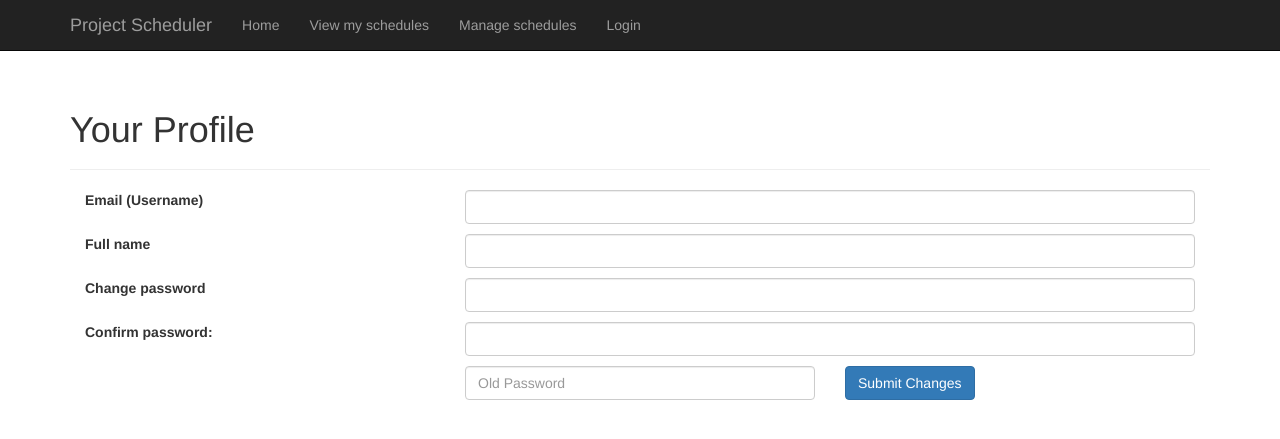
After one commit to adityadhara/RA-Scheduler, a Flask app: page /profile in a window 1280 px wide. The commit adds this page. Shown: the top 439 px of the page. Run offline with Flask 2, Linux system fonts and the light colour scheme; parts of the project's set-up code (start-up, migrations or seed data) failed here and were passed over; some libraries are stand-ins or nearby versions.

Commit message:
Completed profile page

```diff
--- a/main/forms.py
+++ b/main/forms.py
@@ -8,13 +8,21 @@ class Login(Form):
     pwd_hash = wtforms.HiddenField("pwd_secret", [validators.DataRequired(message="Password missing")], id="pwd_secret")
 
 class Registration(Login):
-    #validator:
-    def check_same(form, field):
-        if field.data != form.pwd_hash.data:
-            raise validators.ValidationError("Password is not the same")
+    name = wtforms.StringField("Full name", [validators.DataRequired(message="Name required")])
+    pwd2_hash = wtforms.HiddenField("pwd2_secret", [validators.DataRequired(message="Repeat password"), validators.EqualTo('pwd_hash', "Passwords must be the same")], id="pwd2_secret")
 
-    name = wtforms.StringField("Full name", [validators.DataRequired(message="Name required")])
-    pwd2_hash = wtforms.HiddenField("pwd2_secret", [validators.DataRequired(message="Repeat password"), check_same], id="pwd2_secret")
+class Profile(Registration):
+    #new validator for pwd2_hash
+    def check_equal_if_pwd(form, field):
+        if form.pwd_hash.data and form.pwd_hash.data != "":
+            if form.pwd_hash.data != field.data:
+                raise validators.ValidationError("Passwords must be the same")
+
+    #modify pwd_hash and pwd2_hash
+    pwd_hash = wtforms.HiddenField("pwd_secret", [validators.Optional()], id="pwd_secret")
+    pwd2_hash = wtforms.HiddenField("pwd2_secret", [check_equal_if_pwd], id="pwd2_secret")
+
+    old_pwd_hash = wtforms.HiddenField("old_pwd_secret", [validators.DataRequired(message="Current password required")], id="old_pwd_secret")
 
 #other forms
 class CreateTeam(Form):
--- a/main/templates/base.html
+++ b/main/templates/base.html
@@ -21,12 +21,12 @@
   ('/view_schedules', 'view_schedules', 'View my schedules'),
   ('/manage_schedules', 'manage_schedules', 'Manage schedules')
 ] -%}
-{% set user_navigation_bar = [
-  ('/settings', 'settings', 'Settings'),
-  ('/logout', 'logout', 'Logout')
-] -%}
 {% set non_user_navigation_bar = [
   ('/login', 'login', 'Login')
+] -%}
+{% set user_navigation_bar = [
+  ('/profile', 'profile', 'Profile'),
+  ('/logout', 'logout', 'Logout')
 ] -%}
 
 {% set active_page = active_page|default('index') -%}
--- /dev/null
+++ b/main/templates/profile.html
@@ -0,0 +1,81 @@
+{% extends "base.html" %}
+{% set active_page = "settings" %}
+
+{% block js_imports %}
+	<script src="/static/js/sha256.js"></script>
+	<script>
+	$(document).ready(function() {
+		$("[name=profile]").submit(function() {
+			if ($("#profileform_password").val() != "") {
+				$("[name=profile] #pwd_secret").val(Sha256.hash($("#profileform_password").val()));
+			}
+			if ($("#profileform_password_repeat").val() != "") {
+				$("[name=profile] #pwd2_secret").val(Sha256.hash($("#profileform_password_repeat").val()));
+			}
+			if ($("#old_password").val() != "") {
+				$("[name=profile] #old_pwd_secret").val(Sha256.hash($("#old_password").val()));
+			}
+		});
+	});
+	</script>
+{% endblock %}
+{% block content %}
+	<div class="row">
+		<div class="col-md-12" id="registration">
+			<div class="page-header">
+				<h1>Your Profile</h1>
+			</div>
+			<form role="form" action="{{ url_for('profile') }}" method="post" name="profile">
+			{{ profileform.hidden_tag() }}
+				<div class="form-group">
+					{{ profileform.email.label(class="control-label col-sm-4") }}
+					<div class="col-sm-8">
+						{{ profileform.email(class="form-control") }}
+						<span class="help-block">
+							{% if profileform.email.errors %}{% for error in profileform.email.errors %}{{error}}{% endfor %}{% endif %}
+						</span>
+					</div>
+				</div>
+				<div class="form-group">
+					{{ profileform.name.label(class="control-label col-sm-4") }}
+					<div class="col-sm-8">
+						{{ profileform.name(class="form-control") }}
+						<span class="help-block">
+							{% if profileform.name.errors %}{% for error in profileform.name.errors %}{{error}}{% endfor %}{% endif %}
+						</span>
+					</div>
+				</div>
+				<div class="form-group">
+					<label class="control-label col-sm-4" for="profileform_password">Change password</label>
+					<div class="col-sm-8">
+						<input class="form-control" id="profileform_password" name="profileform_password" type="password">
+						<span class="help-block">
+							{% if profileform.pwd_hash.errors %}{% for error in profileform.pwd_hash.errors %}{{error}}{% endfor %}{% endif %}
+						</span>
+					</div>
+				</div>
+				<div class="form-group">
+					<label class="control-label col-sm-4" for="profileform_password_repeat">Confirm password:</label>
+					<div class="col-sm-8">
+						<input class="form-control" id="profileform_password_repeat" name="profileform_password_repeat" type="password">
+						<span class="help-block">
+							{% if profileform.pwd2_hash.errors %}{% for error in profileform.pwd2_hash.errors %}{{error}}{% endfor %}{% endif %}
+						</span>
+					</div>
+				</div>
+				<div class="form-group">
+					<div class="col-sm-4"></div>
+					<div class="col-sm-4">
+						<input class="form-control" id="old_password" name="old_password" type="password" placeholder="Old Password">
+						<span class="help-block">
+							{% if profileform.old_pwd_hash.errors %}{% for error in profileform.old_pwd_hash.errors %}{{error}}{% endfor %}{% endif %}
+						</span>
+					</div>
+					<div class="col-sm-4">
+						<input class="btn btn-primary" id="profileform_submit" type="submit" value="Submit Changes">
+					</div>
+				</div>
+			</form>
+		</div>
+	</div>
+{% endblock %}
--- a/main/templates/settings.html
+++ /dev/null
@@ -1,6 +0,0 @@
-{% extends "base.html" %}
-{% set active_page = "settings" %}
-
-{% block content %}
-	<h1>Settings</h1>
-{% endblock %}
--- a/main/views.py
+++ b/main/views.py
@@ -28,6 +28,7 @@ def manage_schedules():
 @login.login_required
 @app.route('/view_schedules')
 def view_schedules():
+    print current_user
     mock_list = mocks.mock_schedule_list
     return render_template("view_schedules.html", title="View",
                            schedules=mock_list)
@@ -45,12 +46,19 @@ def update_preferences():
     return render_template("update_preferences.html", title="View")
 
 @login.login_required
-@app.route('/settings')
-def settings():
-    #load user data and populate form
-    #if regform.validate_on_submit():
+@app.route('/profile', methods=['GET', 'POST'])
+def profile():
+    form = forms.Profile(obj=current_user)
+    print "pwd_hash", form.pwd_hash.data
+    print "pwd2_hash", form.pwd2_hash.data
+    if form.validate_on_submit():
+        print current_user.__dict__
+        print form.__dict__
         #process changed data
-    return render_template("settings.html", title="Settings")
+    form.pwd_hash.data = "" #clear field after validation
+    form.pwd2_hash.data = ""
+    return render_template("profile.html", title="Your Profile",
+                           profileform=form)
 
 @app.route('/logout')
 def logout():
@@ -60,7 +68,7 @@ def logout():
 @app.route("/login")
 @app.route("/login/<serv>", methods=['GET', 'POST'])
 def login(serv=None):
-    if g.user is not None and g.user.is_authenticated():
+    if current_user is not None and current_user.is_authenticated():
         return redirect(url_for('index'))
 
     regform = forms.Registration()
@@ -91,13 +99,14 @@ def attempt_login(loginform):
     tmp_data = {'email': loginform.email.data}
     user = models.User.query.filter_by(email=loginform.email.data).first()
     if user == None:
-        flash("Email not found, you need to register")
+        flash("Email or password incorrect, try again or register")
         return
     pwd_match = models.User_pwd.query.filter_by(user_id=user.id).first()
     hash = hashlib.sha512(loginform.pwd_hash.data + user.salt).hexdigest()
     match = (pwd_match.pwd_hash == hash)
     if not match:
-        flash("Password incorrect, try again")
+        flash("Email or password incorrect, try again or register")
+        return
     else:
         user.salt = make_salt()
         pwd_match.pwd_hash = make_hash(str(loginform.pwd_hash.data) + str(user.salt))
```
